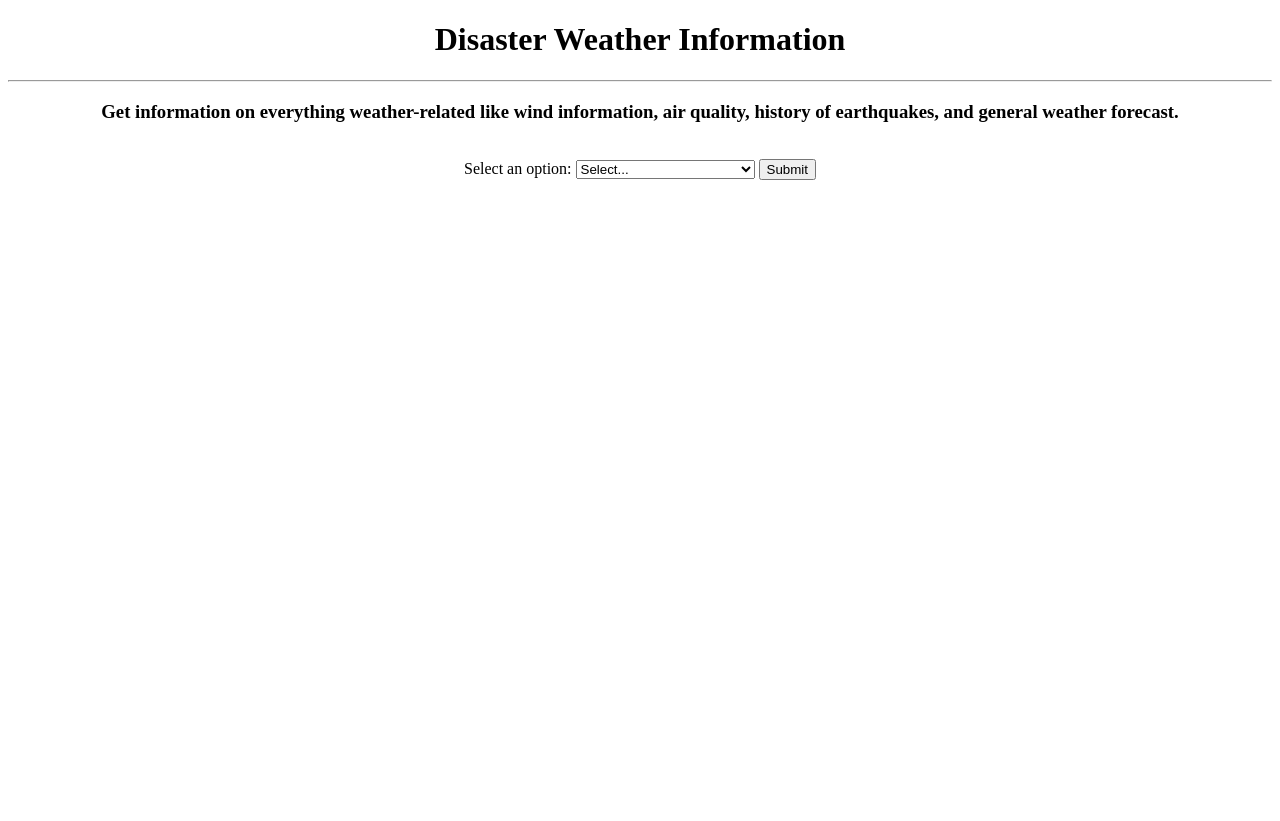
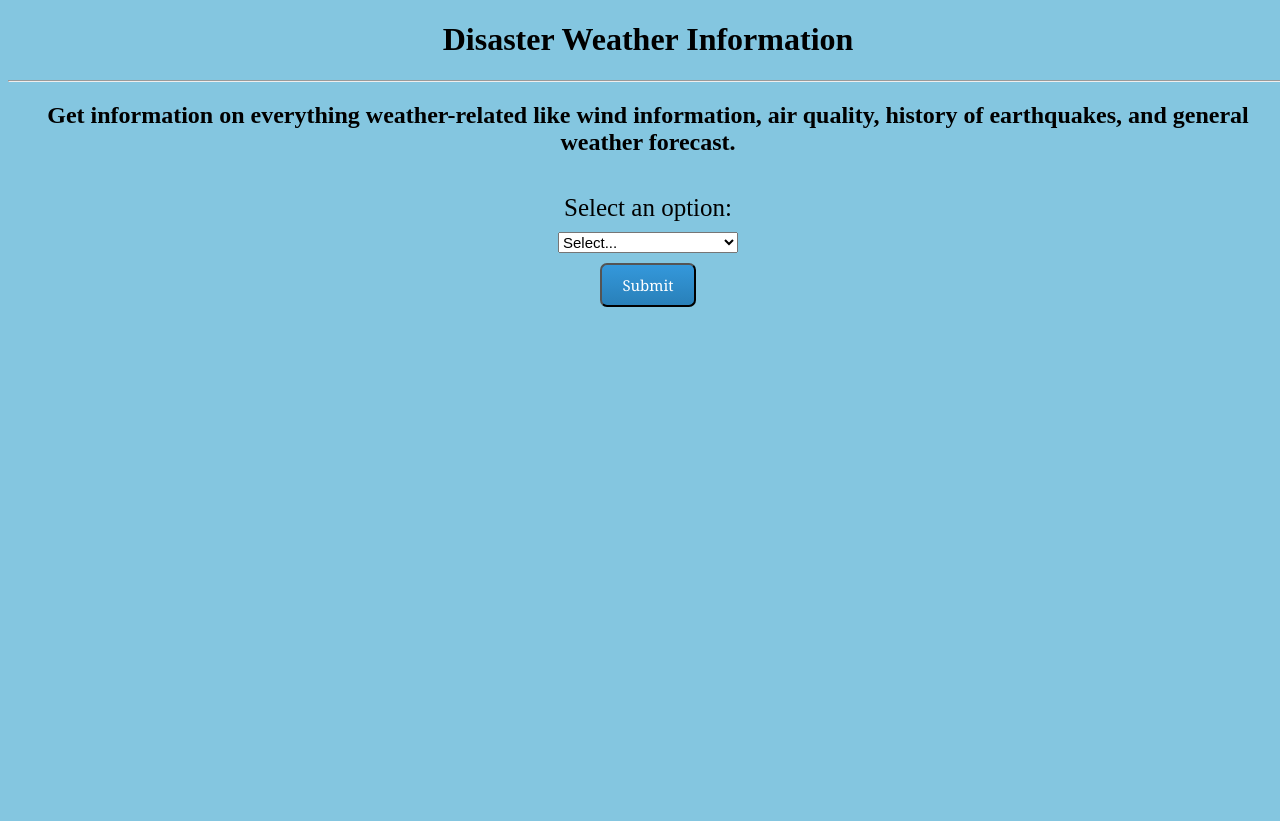
Before and after one commit to DawnSovereign/Weather-disaster-Info, a Flask app: page / in a window 1280 px wide. Before the commit the page ends 180 px from the top, so only its background shows below. Run offline with Flask 3, Linux system fonts and the light colour scheme; some libraries are stand-ins or nearby versions.

Commit message:
added css and formatted

```diff
--- a/static/styles.css
+++ b/static/styles.css
@@ -7,3 +7,12 @@ h1, h2, h3, p{
     align-items: center;
     flex-direction: column;
 }
+
+select {
+    width: 180px;
+    margin: 10px;
+}
+select:focus {
+    min-width: 150px;
+    width: auto;
+}
--- a/static/wind_styles.css
+++ b/static/wind_styles.css
@@ -1,3 +1,9 @@
+html, body {
+    height: 100%;
+    width: 100%;
+    background: #84c6e0;
+  }
+
 center-form {
     display: flex;
     justify-content: center;
@@ -56,3 +62,16 @@ form input[type="text"] {
     background-image: linear-gradient(to bottom, #3cb0fd, #3498db);
     text-decoration: none;
   }
+
+  #weather-options {
+    font-size: 15px;
+}
+
+label[for="weather-options"] {
+    font-size: 25px;
+}
+
+#windCity input[type="button"] {
+    font-size: 15px;
+    padding: 8px;
+}
--- a/templates/home.html
+++ b/templates/home.html
@@ -6,13 +6,15 @@
     <meta name="viewport" content="width=device-width, initial-scale=1.0">
     <title>Document</title>
     <link rel="stylesheet" href="{{ url_for('static', filename='styles.css') }}">
+    <link rel="stylesheet" href="{{ url_for('static', filename='wind_styles.css') }}">
+
 </head>
 <body>
 <header>
     <h1>Disaster Weather Information</h1>
 </header>
 <hr>
-<h3>Get information on everything weather-related like wind information, air quality, history of earthquakes, and general weather forecast.</h3>
+<h2>Get information on everything weather-related like wind information, air quality, history of earthquakes, and general weather forecast.</h2>
 <br>
 <div class="centered">
     <form action="{{ url_for('handle_selection') }}" method="POST">
@@ -25,7 +27,8 @@
             <option value="weather_forecast">General Weather Forecast</option>
             <option value="all">All Options</option>
         </select>
-        <input type="submit" value="Submit">
+        <button id="restartBtn" value="submit" type="submit" class="btn">Submit</button>
+
     </form>
 </div>
 </body>
--- a/templates/wind.html
+++ b/templates/wind.html
@@ -15,6 +15,7 @@
         <input type="button" value="Go back!" onclick="history.back()">
        </form>
     <hr>
+    <br>
     <div class="center-form">
         <form method="POST">
             <input type="text" name="city" placeholder="Enter city name" required>
```
